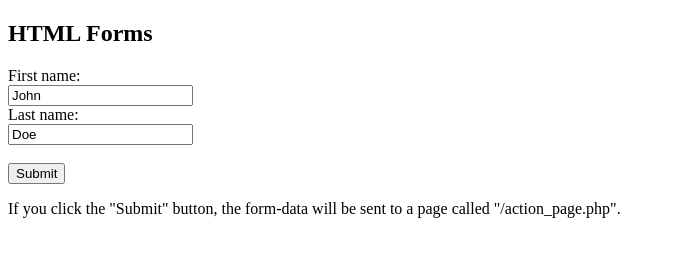
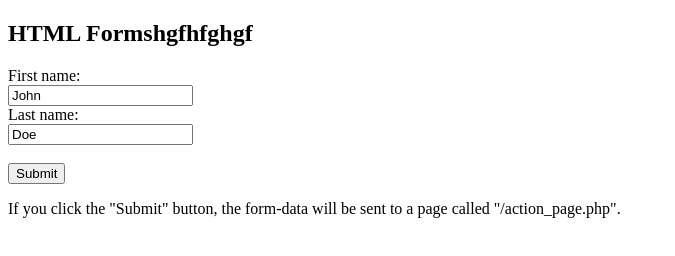
Before and after one commit to oswaldo25/prueba, a plain HTML site: page index.html in a window 1280 px wide. Shown: the whole page, without its empty margins (0-675 px from the left). Drawn offline with Linux system fonts and the light colour scheme.

Commit message:
Update index.html

```diff
--- a/index.html
+++ b/index.html
@@ -2,7 +2,7 @@
 <html>
 <body>
 
-<h2>HTML Forms</h2>
+<h2>HTML Formshgfhfghgf</h2>
 
 <form action="/action_page.php">
   <label for="fname">First name:</label><br>
```
